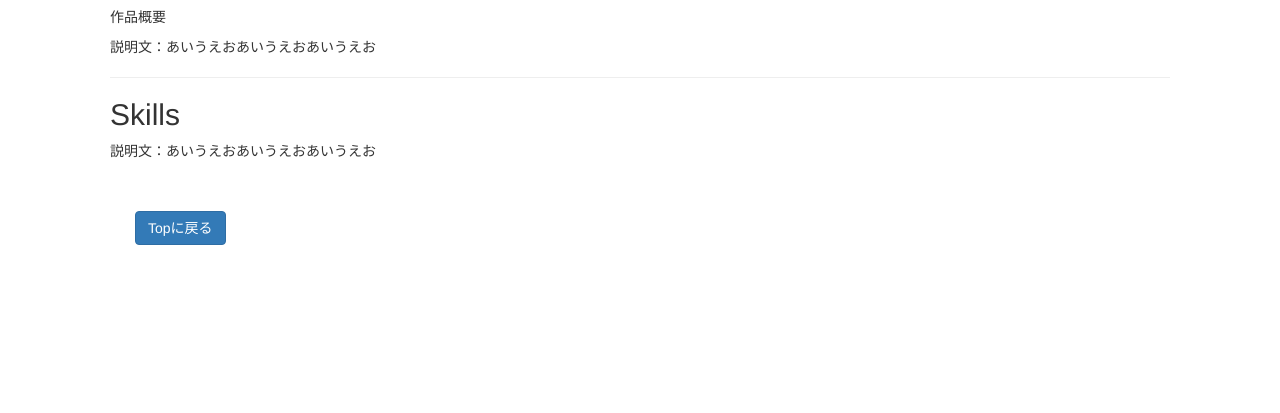
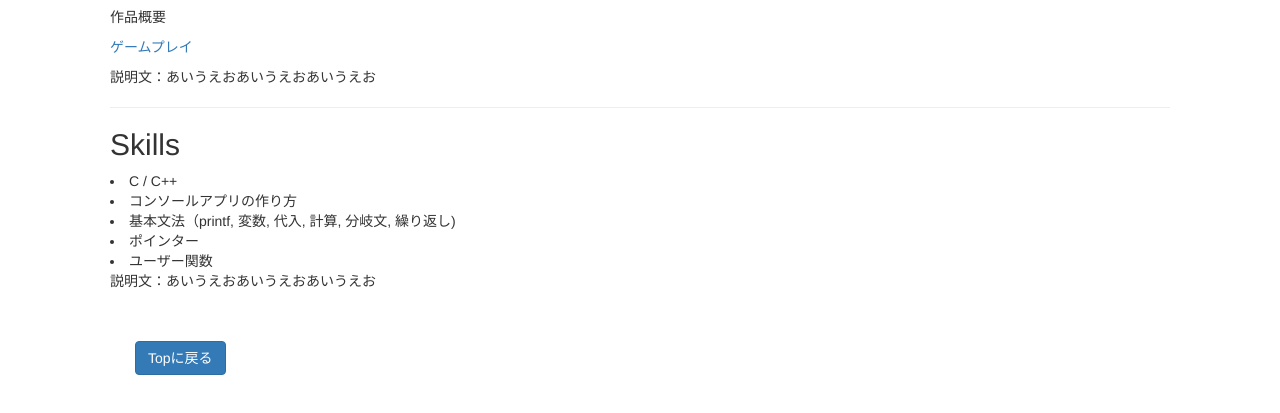
Before and after one commit to ryouya-datac/portfolio, a plain HTML site: page index.html in a window 1280 px wide. Shown: the part 301-714 px from the top of the page. Drawn offline with nearby package versions, Linux system fonts and the light colour scheme.

Commit message:
Update index.html

```diff
--- a/index.html
+++ b/index.html
@@ -51,6 +51,7 @@
               <div class="col-sm-6">
                 <h3>作品名</h3>
                 <p>作品概要</p>
+                <p><a href="https://unityroom.com/">ゲームプレイ</a></p>
               </div>
           <div class="col-sm-6">
             <img class="img-responsive" src="images/img.png" alt="作品名">
@@ -61,6 +62,14 @@
             <p>説明文：あいうえおあいうえおあいうえお</p>
             <hr>
             <h2 id="skills">Skills</h2>
+            <li> C / C++</li>
+            <u1>
+              <li>コンソールアプリの作り方</li>
+              <li>基本文法（printf, 変数, 代入, 計算, 分岐文, 繰り返し)</li>
+              <li>ポインター</li>
+              <li>ユーザー関数</li>
+            </u1>
+
             <p>説明文：あいうえおあいうえおあいうえお</p>
             <div class="row starter-template">
             <a class="btn btn-primary" href="#">Topに戻る</a>
```
